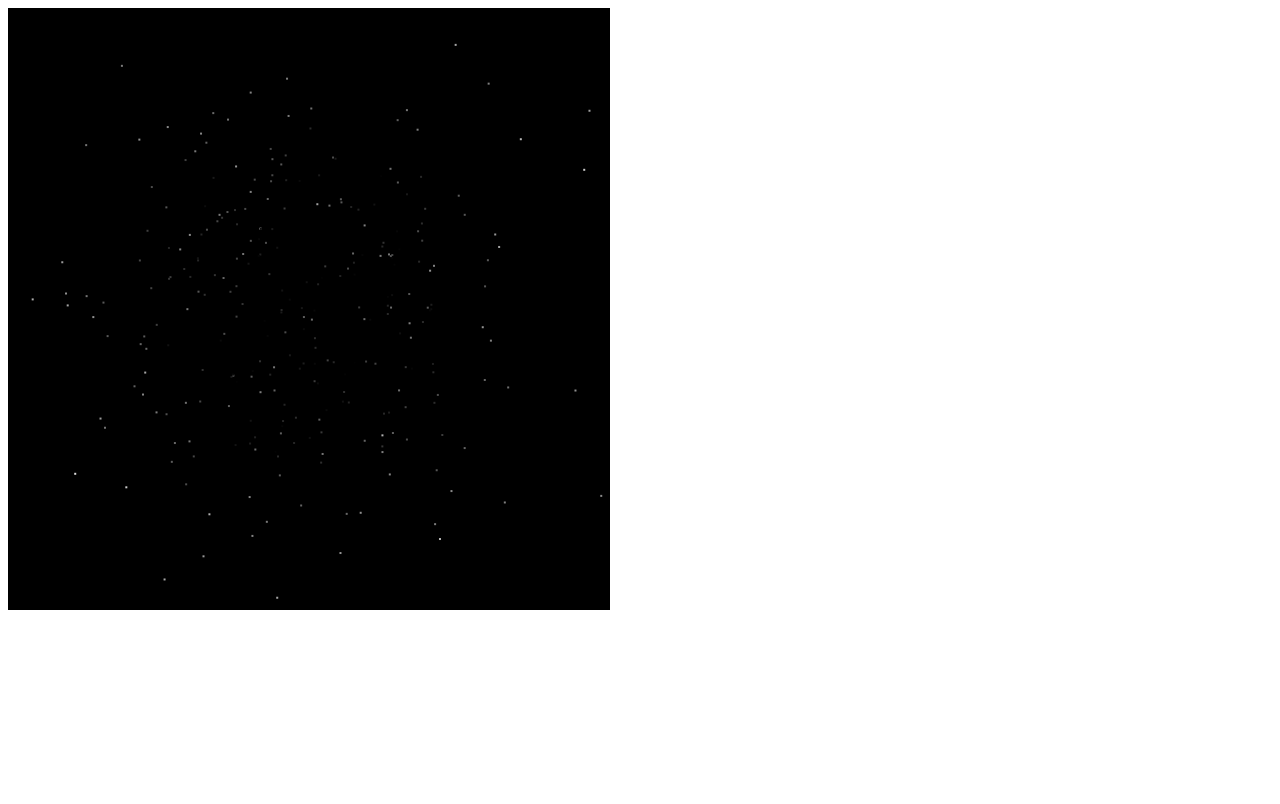
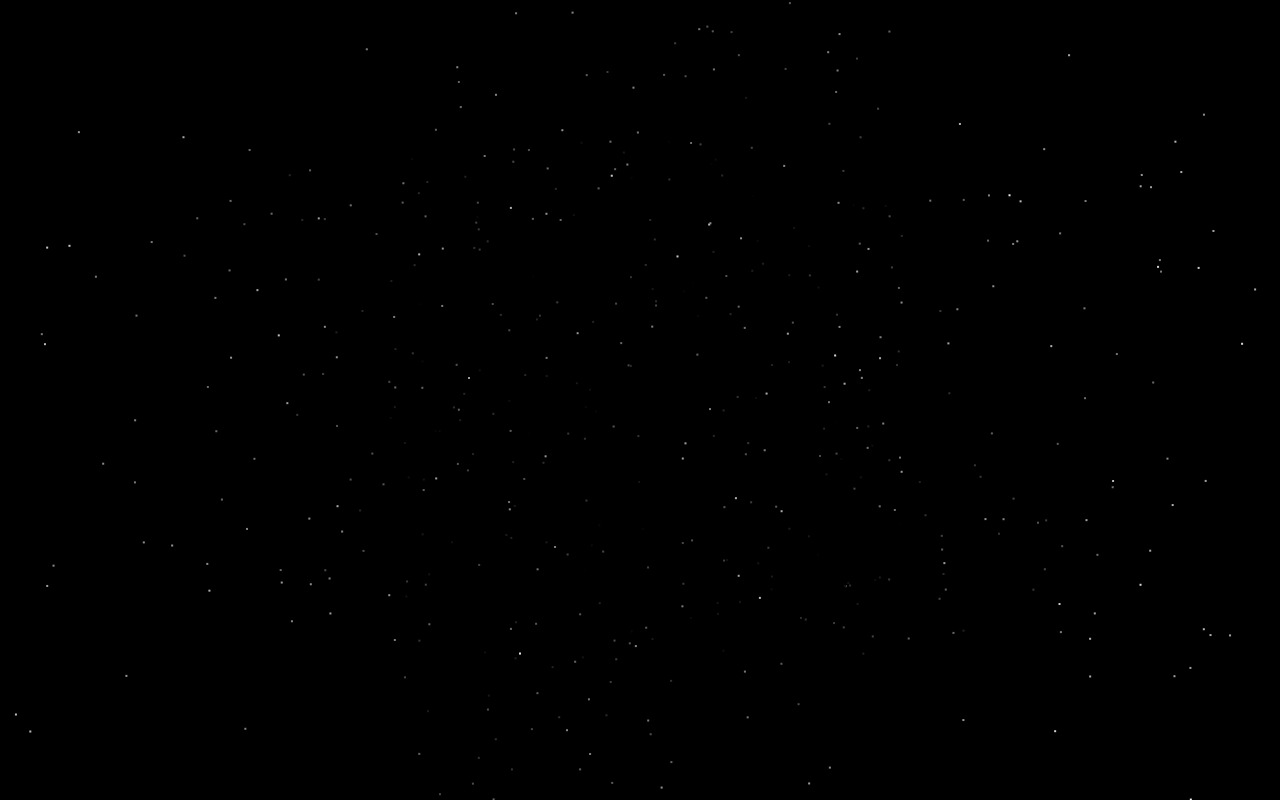
Before and after one commit to RolandR/starflight, a plain HTML site: page index.html in a window 1280 px wide. Drawn offline with Linux system fonts and the light colour scheme.

Commit message:
Make canvas fill screen

```diff
--- a/3d.js
+++ b/3d.js
@@ -1,127 +1,3 @@
-/*var objects = [
-	{
-		 type: "point"
-		,x: 0
-		,y: 0
-		,z: 0
-	}
-	,{
-		 type: "point"
-		,x: 0.5
-		,y: 0
-		,z: 0
-	}
-	,{
-		 type: "point"
-		,x: 1
-		,y: 0
-		,z: 0
-	}
-	,{
-		 type: "point"
-		,x: 0
-		,y: 0
-		,z: 0.5
-	}
-	,{
-		 type: "point"
-		,x: 0
-		,y: 0
-		,z: 1
-	}
-	,{
-		 type: "point"
-		,x: 1
-		,y: 0
-		,z: 0.5
-	}
-	,{
-		 type: "point"
-		,x: 0.5
-		,y: 0
-		,z: 1
-	}
-	,{
-		 type: "point"
-		,x: 1
-		,y: 0
-		,z: 1
-	}
-	,{
-		 type: "point"
-		,x: 0
-		,y: 0.5
-		,z: 0
-	}
-	,{
-		 type: "point"
-		,x: 0
-		,y: 1
-		,z: 0
-	}
-	,{
-		 type: "point"
-		,x: 0.5
-		,y: 1
-		,z: 0
-	}
-	,{
-		 type: "point"
-		,x: 1
-		,y: 0.5
-		,z: 0
-	}
-	,{
-		 type: "point"
-		,x: 1
-		,y: 1
-		,z: 0
-	}
-	,{
-		 type: "point"
-		,x: 0
-		,y: 0.5
-		,z: 1
-	}
-	,{
-		 type: "point"
-		,x: 0
-		,y: 1
-		,z: 0.5
-	}
-	,{
-		 type: "point"
-		,x: 0
-		,y: 1
-		,z: 1
-	}
-	,{
-		 type: "point"
-		,x: 0.5
-		,y: 1
-		,z: 1
-	}
-	,{
-		 type: "point"
-		,x: 1
-		,y: 0.5
-		,z: 1
-	}
-	,{
-		 type: "point"
-		,x: 1
-		,y: 1
-		,z: 0.5
-	}
-	,{
-		 type: "point"
-		,x: 1
-		,y: 1
-		,z: 1
-	}
-];
-*/
-
 var objects = [];
 
 var World = {
@@ -129,6 +5,11 @@ var World = {
 };
 
 var PI = Math.PI;
+
+var canvas = document.getElementById("renderCanvas");
+canvas.width = document.getElementById("container").offsetWidth;
+canvas.height = document.getElementById("container").offsetHeight;
+var context = canvas.getContext("2d");
 
 setInterval(rotateAndRender, 10);
 
@@ -138,14 +19,14 @@ function rotateAndRender(){
 		objects.push(
 			{
 				 type: "point"
-				,x: Math.random()
-				,y: Math.random()
-				,z: Math.random()
+				,x: Math.random() * canvas.width * 2
+				,y: 0
+				,z: Math.random() * canvas.width * 2 - (canvas.width - canvas.height)
 			}
 		);
 
-		scale(objects[objects.length-1], 1200);
-		transform(objects[objects.length-1], [-300, 900, -300]);
+		//scale(objects[objects.length-1], canvas.width);
+		transform(objects[objects.length-1], [0-canvas.width/2, World.vanishingPoint, 0-canvas.height/2]);
 	}
 
 	var i = objects.length;
@@ -157,9 +38,6 @@ function rotateAndRender(){
 
 	//console.log("Point count: "+objects.length);
 
-	var canvas = document.getElementById('renderCanvas');
-	var context = canvas.getContext("2d");
-	//context.fillStyle = "rgba(0, 0, 0, 0.1)";
 	context.fillStyle = "#000000";
 	context.fillRect(0, 0, canvas.width, canvas.height);
 	for(var i in objects){
@@ -167,7 +45,7 @@ function rotateAndRender(){
 		//rotate(objects[i], [(PI/910), (PI/1320), (PI/600)], [600, 400, 600]);
 		//transform(objects[i], [0, 2, -0.5]);
 
-		rotate(objects[i], [0, (PI/800), 0], [300, 400, 300]);
+		rotate(objects[i], [0, (PI/800), 0], [canvas.width/2, 400, canvas.height/2]);
 
 		//transform(objects[i], [0, 0, Math.sin((objects[i].y / World.vanishingPoint)*5)*2]);
 
@@ -178,11 +56,11 @@ function rotateAndRender(){
 }
 
 function render(object, canvas){
-	var context = canvas.getContext("2d");
 	if(object.type == "point"){
 		if(object.y < World.vanishingPoint && object.y > 0){
 			var c = minmax(Math.round(255 * (object.y / World.vanishingPoint)), 0, 255);
 			c = 255-c;
+			//c = 255;
 			context.fillStyle = "rgb("+c+", "+c+", "+c+")";
 			context.fillRect(
 				 (object.x + (1-(1/(5*(object.y / World.vanishingPoint)))) * (canvas.width/2 - object.x)) - 1
--- a/index.html
+++ b/index.html
@@ -4,11 +4,34 @@
 		<title>
 			Three Dimensions!
 		</title>
+		<style>
+			*{
+				border: none;
+				margin: 0px;
+				padding: 0px;
+			}
+
+			#container{
+				position: absolute;
+				top: 0px;
+				right: 0px;
+				bottom: 0px;
+				left: 0px;
+			}
+
+			html, body{
+				height: 100%;
+				width: 100%;
+				overflow: hidden;
+			}
+		</style>
 	</head>
 	<body>
-		<canvas style="border: 1px #000000 solid;" id="renderCanvas" width="600" height="600">
+		<div id="container">
+			<canvas id="renderCanvas" width="600" height="600">
 
-		</canvas>
+			</canvas>
+		</div>
 	</body>
 	<script type="text/javascript" src="./3d.js"></script>
 </html>
```
